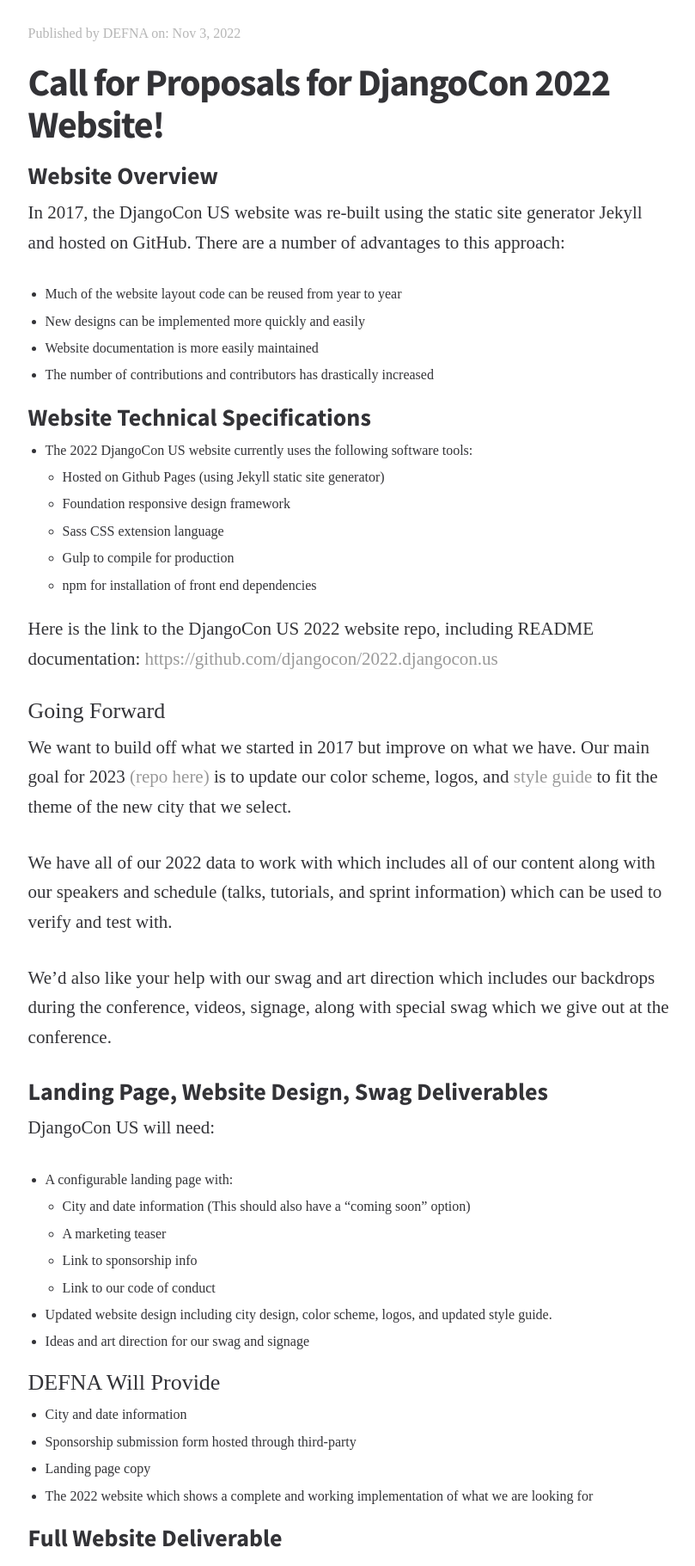
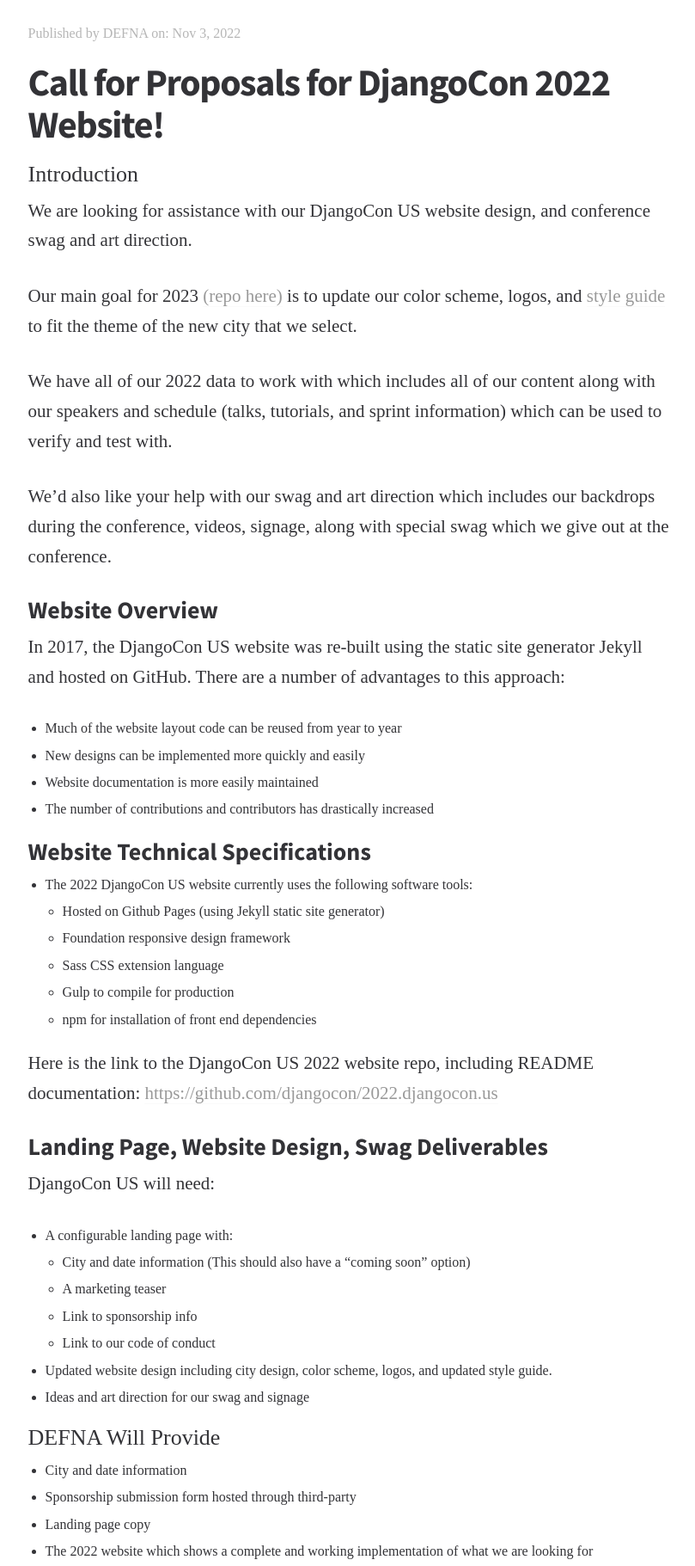
Before and after one commit to DEFNA/defna.org, a Jekyll site: the page built from _posts/2022-11-03-call-for-proposals-for-djangocon-2023-website.md, in a window 1280 px wide, cut to the strip 464-2285 px from the top of the page. Shown: the whole strip at 86% size, without its empty margins (233-1042 px from the left). Built offline with Jekyll 4.4.1, drawn with Linux system fonts in a browser that asks for light colours; some of the changed lines change nothing that is shown.

Commit message:
Update introduction

```diff
--- a/_posts/2022-11-03-call-for-proposals-for-djangocon-2023-website.md
+++ b/_posts/2022-11-03-call-for-proposals-for-djangocon-2023-website.md
@@ -12,6 +12,16 @@
 show_related_posts: false
 permalink: /announcements/2022/11/03/call-for-proposals-for-djangocon-2023-website/
 ---
+
+### Introduction
+
+We are looking for assistance with our DjangoCon US website design, and conference swag and art direction.
+
+Our main goal for 2023 [(repo here)](https://github.com/djangocon/2023.djangocon.us) is to update our color scheme, logos, and [style guide](https://2022.djangocon.us/styleguide/) to fit the theme of the new city that we select.
+
+We have all of our 2022 data to work with which includes all of our content along with our speakers and schedule (talks, tutorials, and sprint information) which can be used to verify and test with.
+
+We'd also like your help with our swag and art direction which includes our backdrops during the conference, videos, signage, along with special swag which we give out at the conference.
 
 ## Website Overview
 
@@ -32,14 +42,6 @@
 	* npm for installation of front end dependencies
 
 Here is the link to the DjangoCon US 2022 website repo, including README documentation: [https://github.com/djangocon/2022.djangocon.us](https://github.com/djangocon/2022.djangocon.us)
-
-### Going Forward
-
-We want to build off what we started in 2017 but improve on what we have. Our main goal for 2023 [(repo here)](https://github.com/djangocon/2023.djangocon.us) is to update our color scheme, logos, and [style guide](https://2022.djangocon.us/styleguide/) to fit the theme of the new city that we select.
-
-We have all of our 2022 data to work with which includes all of our content along with our speakers and schedule (talks, tutorials, and sprint information) which can be used to verify and test with.
-
-We'd also like your help with our swag and art direction which includes our backdrops during the conference, videos, signage, along with special swag which we give out at the conference.
 
 ## Landing Page, Website Design, Swag Deliverables
 
```
